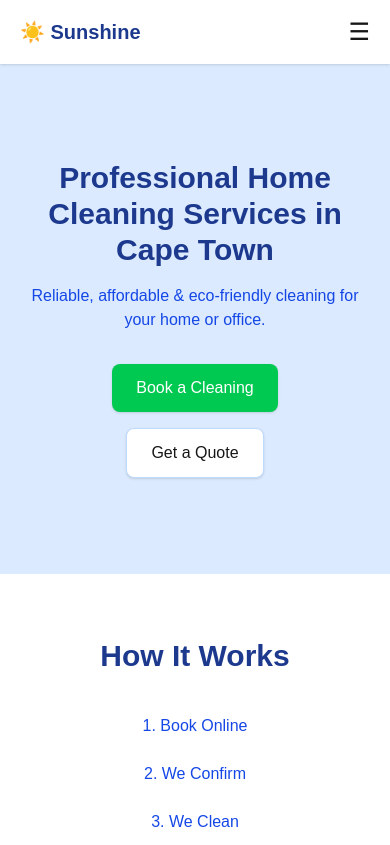
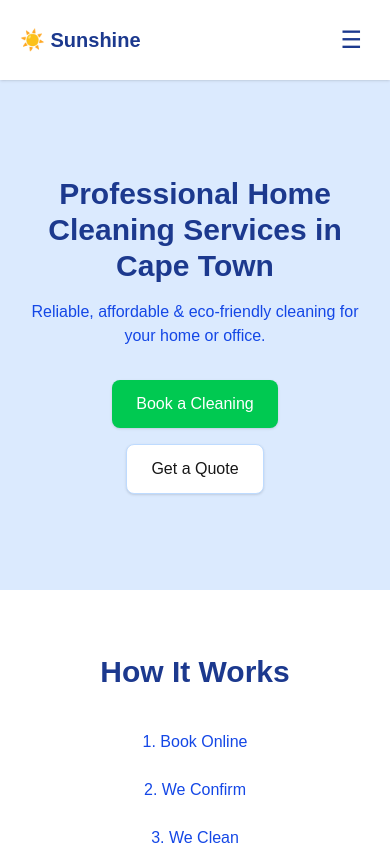
Before and after one commit to LiyemaKrele/sunshine-cleaning, a Next.js app: page / in a window 390 px wide. Shown: the top 845 px of the page. Built offline with nearby package versions, Linux system fonts and the light colour scheme.

Commit message:
Hamburger colour adjustment

```diff
--- a/components/Navbar.tsx
+++ b/components/Navbar.tsx
@@ -59,7 +59,7 @@ export default function Navbar() {
 
         {/* Mobile Menu Button */}
         <button
-          className="md:hidden text-2xl"
+          className="md:hidden text-2xl text-blue-900 p-2 rounded-lg"
           onClick={() => setMobileOpen(!mobileOpen)}
         >
           {mobileOpen ? "✕" : "☰"}
```
